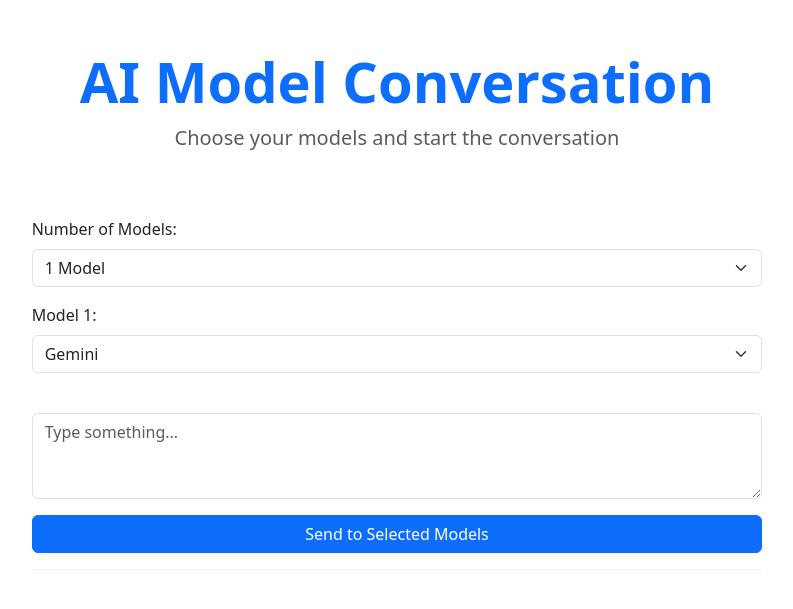
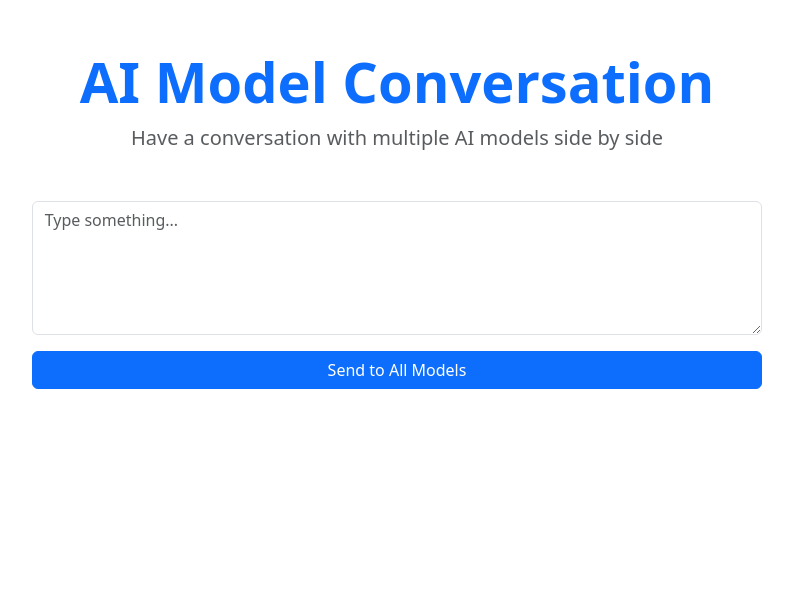
Before and after one commit to alisonands/AI_models, a Flask app: page / in a window 1280 px wide. Shown: the top 609 px of the page, without its empty margins (243-1036 px from the left). Run offline with Flask 3, Linux system fonts and the light colour scheme.

Commit message:
Revert "updates"
This reverts commit c3fe87aa653a0bf2ad1c36160b426a83dd188b1d.

```diff
--- a/app.py
+++ b/app.py
@@ -98,98 +98,44 @@ def claude_chat(prompt):
     return claude_response
 
 app = Flask(__name__)
+@app.route("/", methods=["GET", "POST"])
+def home():
+    if request.method == "POST":
+        # Handle the form submission
+        data = request.get_json()
+        prompt = data.get("prompt")
 
-@app.route("/")
-def home():
+        if not prompt:
+            return jsonify({"error": "No prompt provided"}), 400
+
+        try:
+            #call/recieve genai chats
+            gemini_response = gemini_chat(prompt)
+
+            # call/recieve open ai chats
+            openai_response = openai_chat(prompt)
+
+            # call/recievev llama chats
+            llama_response = llama_chat(prompt)
+
+            # call/recieve claude chats
+            claude_response = claude_chat(prompt)
+
+        except Exception as e:
+            return jsonify({"error": str(e)}), 500
+
+        # Return the responses
+        return jsonify({
+            "status": "success",
+            "prompt": prompt,
+            "gemini_response": gemini_response,
+            "openai_response": openai_response,
+            "llama_response": llama_response,
+            "claude_response": claude_response
+        })
+
+    # Render the HTML template for GET requests
     return render_template("index.html")
-
-@app.route("/chat/gemini", methods=["POST"])
-def gemini_route():
-    data = request.get_json()
-    prompt = data.get("prompt")
-    if not prompt:
-        return jsonify({"error": "No prompt provided"}), 400
-    try:
-        response = gemini_chat(prompt)
-        return jsonify({"response": response})
-    except Exception as e:
-        return jsonify({"error": str(e)}), 500
-
-@app.route("/chat/openai", methods=["POST"])
-def openai_route():
-    data = request.get_json()
-    prompt = data.get("prompt")
-    if not prompt:
-        return jsonify({"error": "No prompt provided"}), 400
-    try:
-        response = openai_chat(prompt)
-        return jsonify({"response": response})
-    except Exception as e:
-        return jsonify({"error": str(e)}), 500
-
-@app.route("/chat/llama", methods=["POST"])
-def llama_route():
-    data = request.get_json()
-    prompt = data.get("prompt")
-    if not prompt:
-        return jsonify({"error": "No prompt provided"}), 400
-    try:
-        response = llama_chat(prompt)
-        return jsonify({"response": response})
-    except Exception as e:
-        return jsonify({"error": str(e)}), 500
-
-@app.route("/chat/claude", methods=["POST"])
-def claude_route():
-    data = request.get_json()
-    prompt = data.get("prompt")
-    if not prompt:
-        return jsonify({"error": "No prompt provided"}), 400
-    try:
-        response = claude_chat(prompt)
-        return jsonify({"response": response})
-    except Exception as e:
-        return jsonify({"error": str(e)}), 500
-
-
-# @app.route("/", methods=["GET", "POST"])
-# def home():
-#     if request.method == "POST":
-#         # Handle the form submission
-#         data = request.get_json()
-#         prompt = data.get("prompt")
-
-#         if not prompt:
-#             return jsonify({"error": "No prompt provided"}), 400
-
-#         try:
-#             #call/recieve genai chats
-#             gemini_response = gemini_chat(prompt)
-
-#             # call/recieve open ai chats
-#             openai_response = openai_chat(prompt)
-
-#             # call/recievev llama chats
-#             llama_response = llama_chat(prompt)
-
-#             # call/recieve claude chats
-#             claude_response = claude_chat(prompt)
-
-#         except Exception as e:
-#             return jsonify({"error": str(e)}), 500
-
-#         # Return the responses
-#         return jsonify({
-#             "status": "success",
-#             "prompt": prompt,
-#             "gemini_response": gemini_response,
-#             "openai_response": openai_response,
-#             "llama_response": llama_response,
-#             "claude_response": claude_response
-#         })
-
-#     # Render the HTML template for GET requests
-#     return render_template("index.html")
 
 if __name__ == "__main__":
     app.run(debug=True)
--- a/static/css/style.css
+++ b/static/css/style.css
@@ -92,26 +92,6 @@
     padding: 1.5rem;
   }
 
-.model-selectors-container {
-  display: flex;
-  gap: 1rem;
-  flex-wrap: wrap;
-}
-
-.model-selectors-container > div {
-  flex: 1;
-  min-width: 150px;
-}
-
-.input-section {
-  position: sticky;
-  top: 0;
-  background: white;
-  padding: 1rem 0;
-  z-index: 100;
-  border-bottom: 1px solid #eee;
-}
-
   .scrollable {
     max-height: 200px; /* Adjust this value as needed */
     overflow-y: auto; /* Enable vertical scrolling */
--- a/static/js/main.js
+++ /dev/null
@@ -1,83 +0,0 @@
-
-const modelCount = document.getElementById('modelCount');
-const modelSelectors = document.getElementById('modelSelectors');
-const chatForm = document.getElementById('chatForm');
-const responseContainer = document.getElementById('response-container');
-
-function createModelSelector(index) {
-    return `
-        <div class="mb-3">
-            <label class="form-label">Model ${index + 1}:</label>
-            <select class="form-select model-select">
-                <option value="gemini">Gemini</option>
-                <option value="openai">OpenAI</option>
-                <option value="llama">Llama</option>
-                <option value="claude">Claude</option>
-            </select>
-        </div>
-    `;
-}
-
-function displayResponses(prompt, responses, selectedModels) {
-    const userPrompt = `
-        <div class="bg-light p-4 rounded mb-4">
-            <p class="fw-medium">You:</p>
-            <p class="mb-0">${prompt}</p>
-        </div>
-    `;
-
-    const modelResponses = selectedModels.map((model, index) => `
-        <div class="col-md-${12/selectedModels.length}">
-            <div class="card h-100">
-                <div class="card-header">
-                    <h5 class="card-title mb-0 text-capitalize">${model}</h5>
-                </div>
-                <div class="card-body">
-                    <p class="card-text whitespace-pre-wrap">${responses[model]}</p>
-                </div>
-            </div>
-        </div>
-    `).join('');
-
-    responseContainer.innerHTML = `
-        <div class="row g-4 mb-4">
-            ${modelResponses}
-        </div>
-    ` + responseContainer.innerHTML;
-}
-
-modelCount.addEventListener('change', () => {
-    const count = parseInt(modelCount.value);
-    modelSelectors.innerHTML = '';
-    for (let i = 0; i < count; i++) {
-        modelSelectors.innerHTML += createModelSelector(i);
-    }
-});
-
-chatForm.addEventListener('submit', async (e) => {
-    e.preventDefault();
-    const prompt = document.getElementById('prompt-input').value;
-    const selectedModels = Array.from(document.querySelectorAll('.model-select')).map(select => select.value);
-
-    const responses = {};
-    for (const model of selectedModels) {
-        try {
-            const response = await fetch(`/chat/${model}`, {
-                method: 'POST',
-                headers: {
-                    'Content-Type': 'application/json'
-                },
-                body: JSON.stringify({ prompt })
-            });
-            const data = await response.json();
-            responses[model] = data.response;
-        } catch (error) {
-            responses[model] = `Error: ${error.message}`;
-        }
-    }
-
-    displayResponses(prompt, responses, selectedModels);
-});
-
-// Initialize with 1 model
-modelCount.dispatchEvent(new Event('change'));
--- a/templates/index.html
+++ b/templates/index.html
@@ -1,53 +1,95 @@
-
 <!DOCTYPE html>
 <html lang="en">
 <head>
   <meta charset="UTF-8">
   <meta name="viewport" content="width=device-width, initial-scale=1.0">
   <title>AI Model Conversation</title>
+  <!-- Link to Bootstrap CSS -->
   <link href="https://cdn.jsdelivr.net/npm/bootstrap@5.3.0/dist/css/bootstrap.min.css" rel="stylesheet">
-    <link rel="stylesheet" href="/static/css/style.css">
+  <link rel="stylesheet" href="/app/static/css/style.css">
 </head>
 <body>
   <div class="container py-5">
     <div class="row justify-content-center">
       <div class="col-lg-8">
         <div class="text-center mb-5">
-                    <h1 class="display-4 fw-bold text-primary">AI Model Conversation</h1>
-                    <p class="lead text-muted">Choose your models and start the conversation</p>
+          <h1 class="display-4 fw-bold text-primary">
+            AI Model Conversation
+          </h1>
+          <p class="lead text-muted">
+            Have a conversation with multiple AI models side by side
+          </p>
         </div>
 
-                <div class="input-section mb-4">
-                    <div class="mb-3">
-                        <label for="modelCount" class="form-label">Number of Models:</label>
-                        <select id="modelCount" class="form-select mb-3">
-                            <option value="1">1 Model</option>
-                            <option value="2">2 Models</option>
-                            <option value="3">3 Models</option>
-                            <option value="4">4 Models</option>
-                        </select>
+        <div class="mb-5">
+            <div id="response-container" class="mb-5"></div>
+
+          <!-- Messages will be dynamically inserted here -->
+          <!-- <div class="mb-4">
+            <div class="bg-light p-4 rounded">
+              <p class="fw-medium">You:</p>
+              <p class="mb-0">User's prompt goes here</p>
+            </div>
+            <div class="row mt-4 g-4">
+                <div class="col-md-4">
+                    <div class="card h-100">
+                        <div class="card-header">
+                            <h5 class="card-title mb-0 text-capitalize">Model 1</h5>
+                        </div>
+                        <div class="card-body">
+                            <p class="card-text whitespace-pre-wrap">Response from model 1</p>
+                        </div>
+                    </div>
                 </div>
 
-                    <div id="modelSelectors" class="model-selectors-container mb-4">
-                        <!-- Model selectors will be dynamically added here -->
+
+                <div class="col-md-4">
+                    <div class="card h-100">
+                        <div class="card-header">
+                            <h5 class="card-title mb-0 text-capitalize">Model 2</h5>
+                        </div>
+                        <div class="card-body">
+                            <p class="card-text whitespace-pre-wrap">Response from model 2</p>
+                        </div>
+                    </div>
                 </div>
 
-                    <form id="chatForm">
-                        <div class="mb-3">
-                            <textarea id="prompt-input" class="form-control" placeholder="Type something..." rows="3" required></textarea>
+
+                <div class="col-md-4">
+                    <div class="card h-100">
+                        <div class="card-header">
+                            <h5 class="card-title mb-0 text-capitalize">Model 3</h5>
                         </div>
-                        <button type="submit" class="btn btn-primary w-100">Send to Selected Models</button>
-                    </form>
-                </div>
-
-                <div id="response-container">
-                    <!-- Responses will be added here -->
+                        <div class="card-body">
+                            <p class="card-text whitespace-pre-wrap">Response from model 3</p>
                         </div>
                     </div>
                 </div>
             </div>
+          </div>
+        </div> -->
 
+        <!-- input -->
+        <form>
+            <div class="mb-3">
+              <textarea
+                id="prompt-input"
+                class="form-control"
+                placeholder="Type something..."
+                rows="5"
+                required
+              ></textarea>
+            </div>
+            <button type="submit" class="btn btn-primary w-100">
+              Send to All Models
+            </button>
+          </form>
+      </div>
+    </div>
+  </div>
+
+  <!-- Link to Bootstrap JS (optional, for interactive components) -->
   <script src="https://cdn.jsdelivr.net/npm/bootstrap@5.3.0/dist/js/bootstrap.bundle.min.js"></script>
-    <script src="/static/js/main.js"></script>
+  <script src="../static/js/logic.js"></script>
 </body>
 </html>
```
Lines whose indentation alone changed are shown as unchanged.
